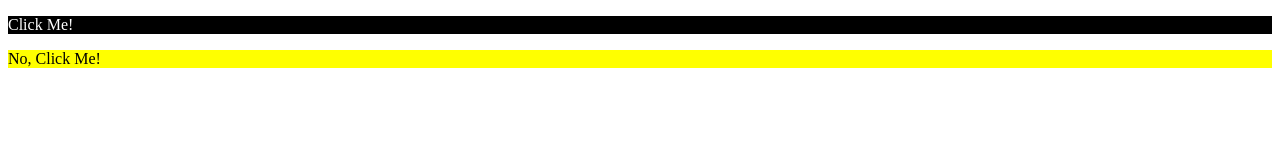
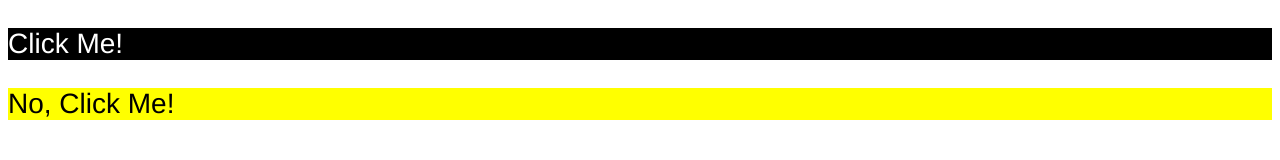
Before and after one commit to Dragonspiralozara/grouping-selectors, a plain HTML site: page index.html in a window 1280 px wide. Drawn offline with Linux system fonts and the light colour scheme.

Commit message:
Chain the two classes together

```diff
--- a/index.html
+++ b/index.html
@@ -7,6 +7,6 @@
     </head>
     <body>
         <p class="first-class">Click Me!</p>
-        <p class="second-class">No, Click Me!</p>
+        <div class="second-class">No, Click Me!</div>
     </body>
 </html>
--- a/styles.css
+++ b/styles.css
@@ -6,3 +6,8 @@
 .second-class{
     background-color: yellow;
 }
+
+.first-class, .second-class{
+    font-size: 28px;
+    font-family: Helvetica, "Times New Roman", sans-serif;
+}
```
